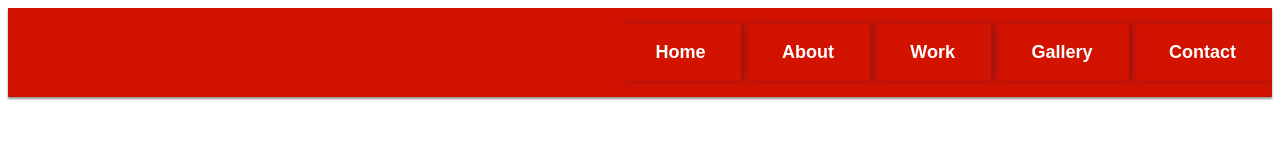
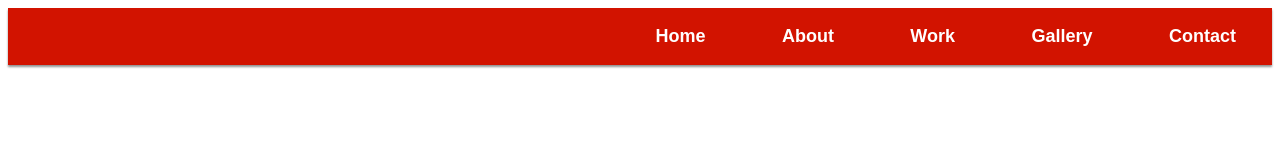
Before and after one commit to h-burgess/responsive-menu, a plain HTML site: page index.html in a window 1280 px wide. Drawn offline with nearby package versions, Linux system fonts and the light colour scheme.

Commit message:
Hover states and removing shadow.

```diff
--- a/sass/styles.scss
+++ b/sass/styles.scss
@@ -9,6 +9,7 @@ $desk: 74em;
 --------------------------------------------*/
 
 $red: #D21300;
+$darkRed: #b12012;
 $black: #323232;
 
 /* Variables end
@@ -100,6 +101,8 @@ header{
         background: $red;
         color:#ffffff;
         > ul{
+            padding: 0;
+            margin: 0;
             @media screen and (max-width: 703px) {
                 display: none;
                 margin: 3.2em 0 0 0;
@@ -116,9 +119,10 @@ header{
                     color: #fff;
                     text-decoration:none;
                     padding: 1em 2em;
-                    box-shadow: 4px 0 7px #9c1414;
                     display: block;
                     width: 100%;
+                    -webkit-transition: all 0.4s;
+                    transition: all 0.4s;
                     @media screen and (min-width: $tab) {
                         font-size: 16px;
                         padding: 0.7em 1.2em;
@@ -130,6 +134,9 @@ header{
                     @media screen and (min-width: $tab-wide) {
                         font-size: 18px;
                         padding: 1em 2em;
+                    }
+                    &:hover{
+                        background: $darkRed;
                     }
                 }
             }
```
Also changed, not shown: stylesheets/styles.css.
